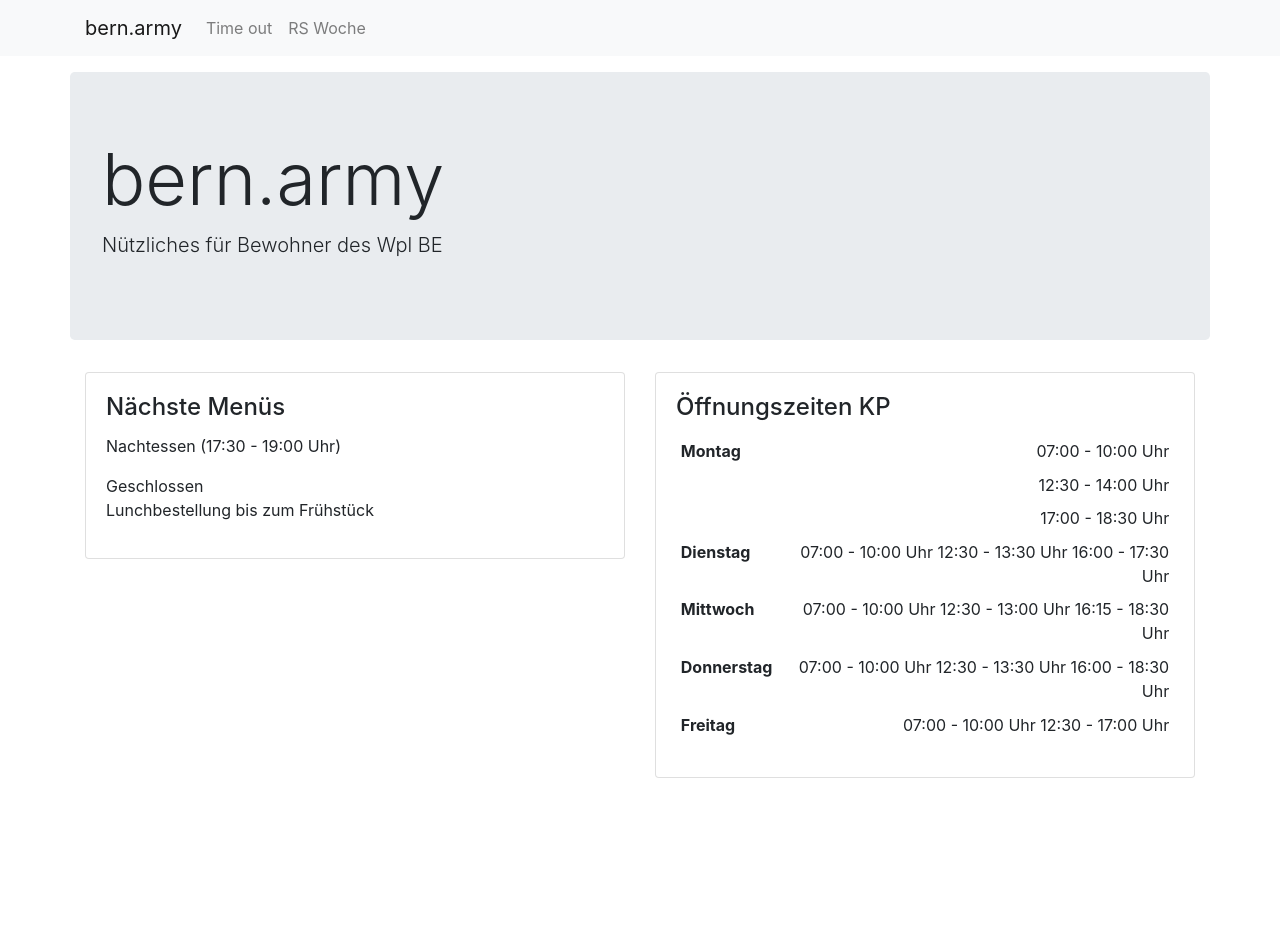
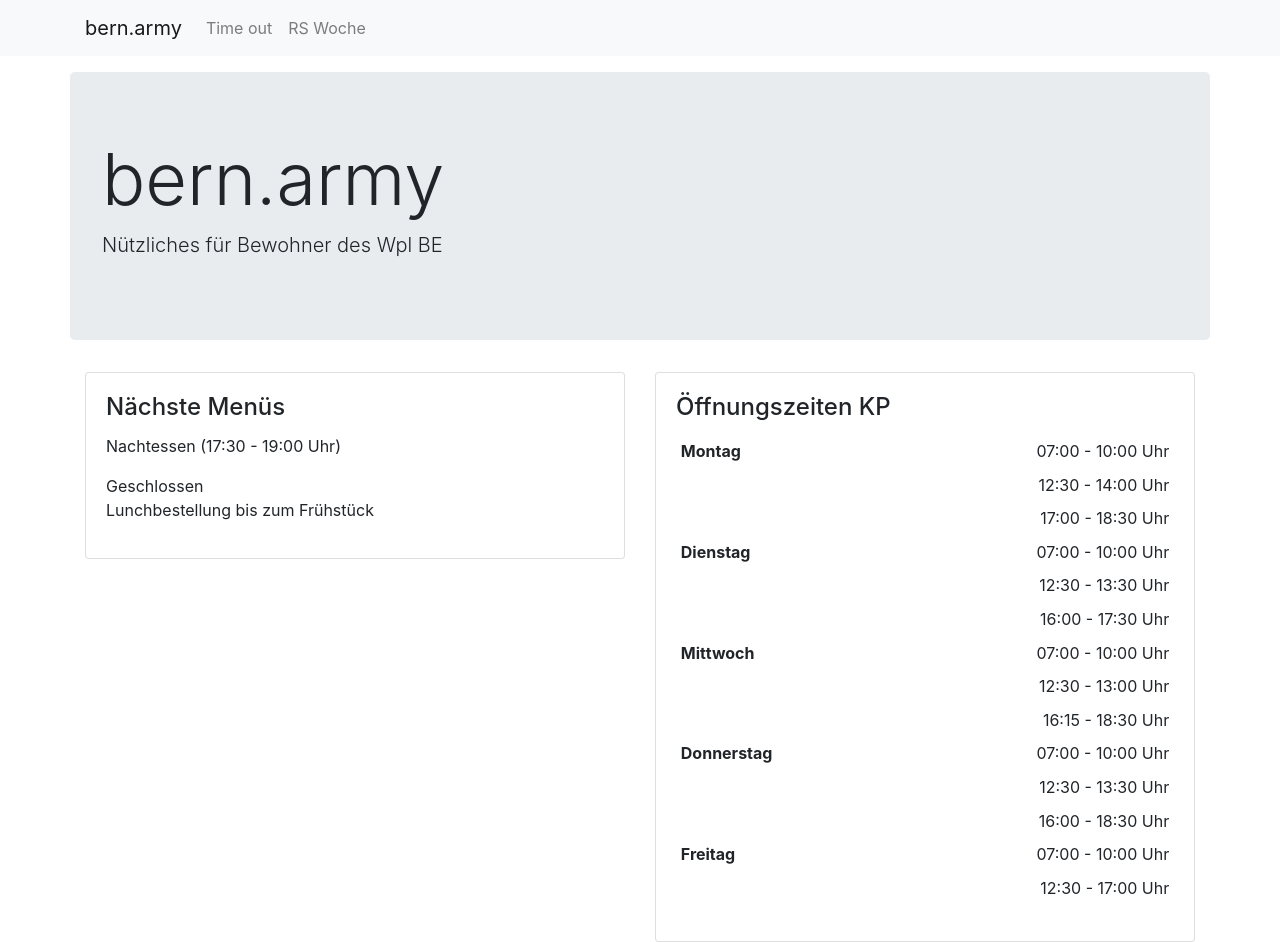
Before and after one commit to jmesserli/bern.army, a Nuxt app: page / in a window 1280 px wide. Before the commit the page ends 800 px from the top, so only its background shows below. Built offline with nearby package versions, Linux system fonts and the light colour scheme; what vue-matomo would draw is missing.

Commit message:
New fix applied

```diff
--- a/pages/index.vue
+++ b/pages/index.vue
@@ -69,7 +69,21 @@
                   </th>
                   <td class="text-right">
                     07:00 - 10:00 Uhr
+                  </td>
+                </tr>
+		<tr>
+                  <th scope="row">
+
+                  </th>
+                  <td class="text-right">
                     12:30 - 13:30 Uhr
+                  </td>
+                </tr>
+		<tr>
+                  <th scope="row">
+
+                  </th>
+                  <td class="text-right">
                     16:00 - 17:30 Uhr
                   </td>
                 </tr>
@@ -79,7 +93,21 @@
                   </th>
                   <td class="text-right">
                     07:00 - 10:00 Uhr
+                  </td>
+                </tr>
+		<tr>
+                  <th scope="row">
+
+                  </th>
+                  <td class="text-right">
                     12:30 - 13:00 Uhr
+                  </td>
+                </tr>
+		<tr>
+                  <th scope="row">
+
+                  </th>
+                  <td class="text-right">
                     16:15 - 18:30 Uhr
                   </td>
                 </tr>
@@ -89,7 +117,21 @@
                   </th>
                   <td class="text-right">
                     07:00 - 10:00 Uhr
+                  </td>
+                </tr>
+		<tr>
+                  <th scope="row">
+
+                  </th>
+                  <td class="text-right">
                     12:30 - 13:30 Uhr
+                  </td>
+                </tr>
+		<tr>
+                  <th scope="row">
+
+                  </th>
+                  <td class="text-right">
                     16:00 - 18:30 Uhr
                   </td>
                 </tr>
@@ -99,6 +141,13 @@
                   </th>
                   <td class="text-right">
                     07:00 - 10:00 Uhr
+                  </td>
+                </tr>
+		<tr>
+                  <th scope="row">
+
+                  </th>
+                  <td class="text-right">
                     12:30 - 17:00 Uhr
                   </td>
                 </tr>
```
